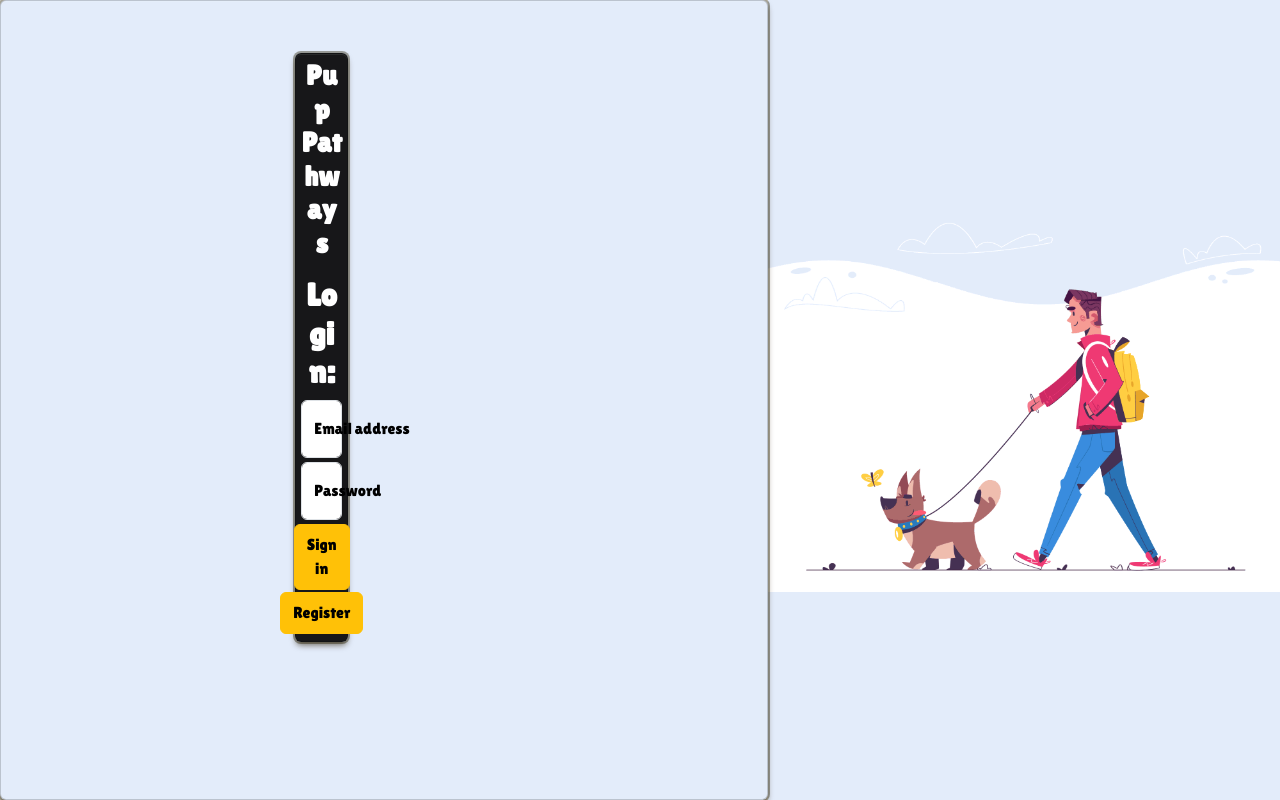
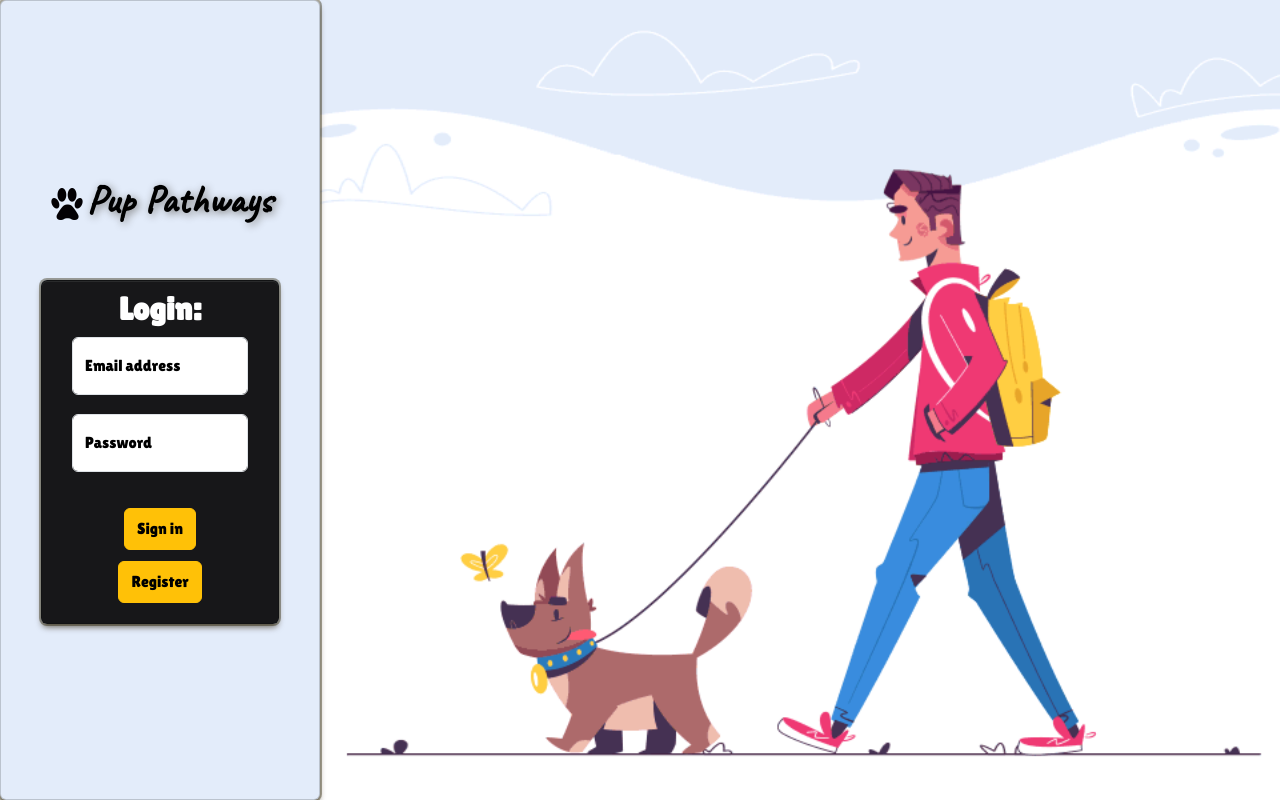
Before and after one commit to a-a-garcia/Pup_Pathways, a Flask app: page / in a window 1280 px wide. Run offline with Flask 3, Linux system fonts and the light colour scheme; some web fonts are replaced.

Commit message:
styling changes on login page

```diff
--- a/flask_app/static/css/style.css
+++ b/flask_app/static/css/style.css
@@ -26,14 +26,30 @@
 }
 
 /* Login Page */
+h1 {
+    margin: 0;
+    color: black !important;
+    font-family: 'Caveat', cursive;
+    font-size: 2em;
+    text-shadow: 2px 2px 8px rgb(128, 128, 128);
+}
+
+#login_logo {
+    width: 100%;
+}
+
+#login_logo img {
+    height: 2em;
+    margin: 0 1%;
+}
+
 .card.login-card {
     text-align: center;
     background-size: cover;
-    width: 60vw;
+    width: 25vw;
     height: 100vh;
     background-color: #E3ECFA;
     margin: auto;
-    margin-top: 0%;
     display: flex;
     justify-content: center;
     align-items: center;
@@ -63,24 +79,23 @@
     justify-content: flex-end;
     align-items: center;
     overflow: hidden;
+    height: 100vh;
 }
 
 .img-background img {
-    max-width: 100%;
-    object-fit: contain;
-    height: 100vh;
-    width: 100vw;
+    object-fit: cover;
+    height: 100%;
+    width: 100%;
 }
 
 .login-card form {
-    margin-top: 20%;
     color: black;
-    width: 30%;
     padding: 3%;
     background-color: rgba(0, 0, 0, 0.9) !important;
+    width: 75%;
 }
 
-.login-card h2, h1 {
+.login-card h2 {
     color: white !important;
 }
 
--- a/flask_app/templates/login.html
+++ b/flask_app/templates/login.html
@@ -9,6 +9,7 @@
     <script src="https://cdn.jsdelivr.net/npm/bootstrap@5.3.0/dist/js/bootstrap.bundle.min.js" integrity="sha384-geWF76RCwLtnZ8qwWowPQNguL3RmwHVBC9FhGdlKrxdiJJigb/j/68SIy3Te4Bkz" crossorigin="anonymous" defer></script>
     <link rel="preconnect" href="https://fonts.googleapis.com">
     <link rel="preconnect" href="https://fonts.gstatic.com" crossorigin>
+    <link href="https://fonts.googleapis.com/css2?family=Caveat&display=swap" rel="stylesheet">
     <link href="https://fonts.googleapis.com/css2?family=Fresca&family=Lilita+One&display=swap" rel="stylesheet">
     <script type="text/javascript" src="{{ url_for('static', filename='js/script.js') }}" defer></script>
     <title>Pup Pathways</title>
@@ -16,9 +17,11 @@
 <body>
     <div id="home-page-wrapper">
         <div class="card login-card">
-            <div class="card-body login-card">
-                <form class="card" action="/login" method="POST">
-                    <h1 class="h3 mb-3 fw-normal"><b>Pup Pathways</b></h1>
+            <div id="login_logo" class="d-flex justify-content-center align-items-center">
+                <img src="{{ url_for('static', filename='/images/dog-paw.png') }}">
+                <h1 class="fw-normal"><b>Pup Pathways</b></h1>
+            </div>
+            <form class="card mt-5" action="/login" method="POST">
                 <h2 id="please_login"><b>Login:</b></h2>
                 <div class="login-card-inputs d-flex flex-column justify-content-center align-items-center">
                     <div class="form-floating">
@@ -30,19 +33,12 @@
                         <label for="floatingPassword">Password</label>
                     </div>
                 </div>
-                    {% with messages = get_flashed_messages() %}
-                        {% if messages %}
-                            {% for message in messages %}
-                                <p class="validation_errors">{{message}}</p>
-                            {% endfor %}
-                        {% endif %}
-                    {% endwith %}
+                <p class="validation_errors"></p>
                 <div class="login-card-buttons d-flex flex-column justify-content-center align-items-center">
                     <button class="btn btn-warning w-40 py-2 custom-shadow" type="submit">Sign in</button>
                     <a class="btn btn-warning w-40 py-2" href="/register">Register</a>
                 </div>
             </form>
-            </div>
         </div>
         <div class="img-background"><img src="../static/images/main_image_login.gif"></div>
     </div>
```
Also changed, not shown: flask_app/static/images/dog-paw.png (added). Lines whose indentation alone changed are shown as unchanged.
